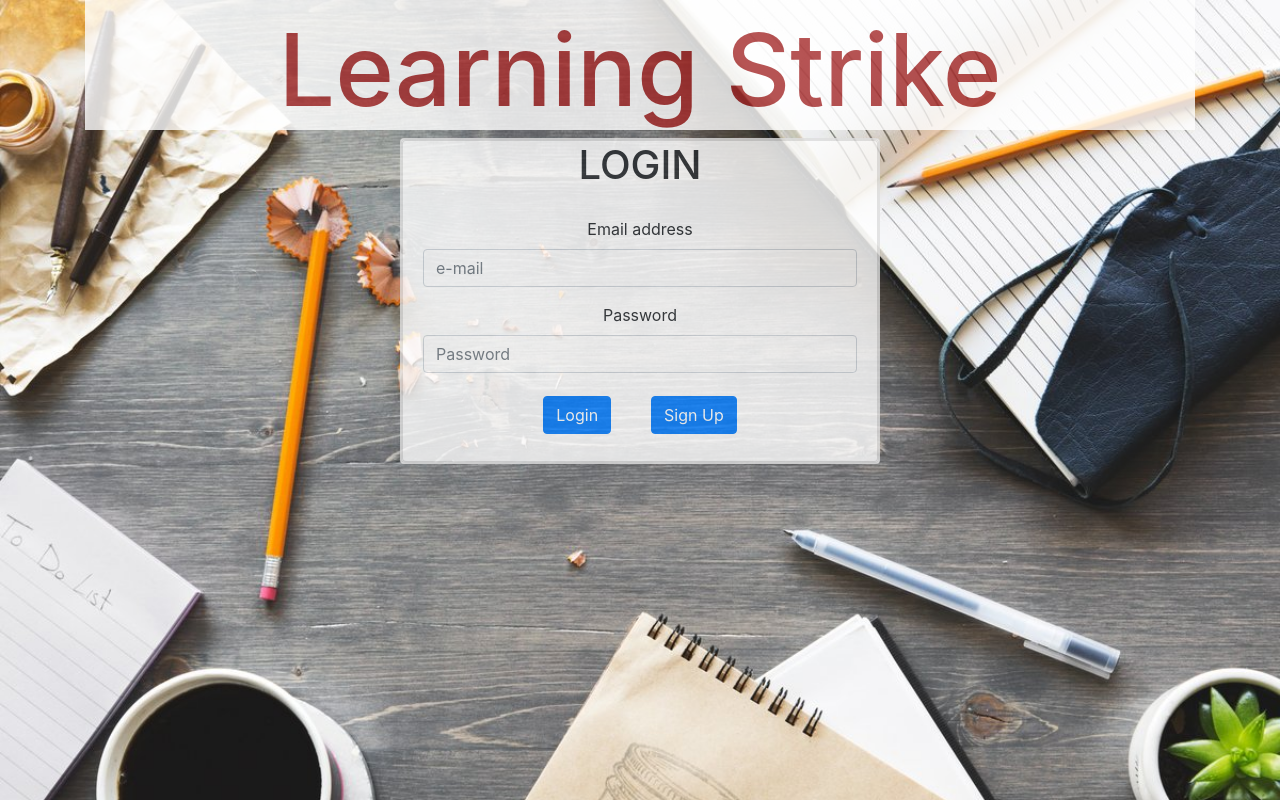
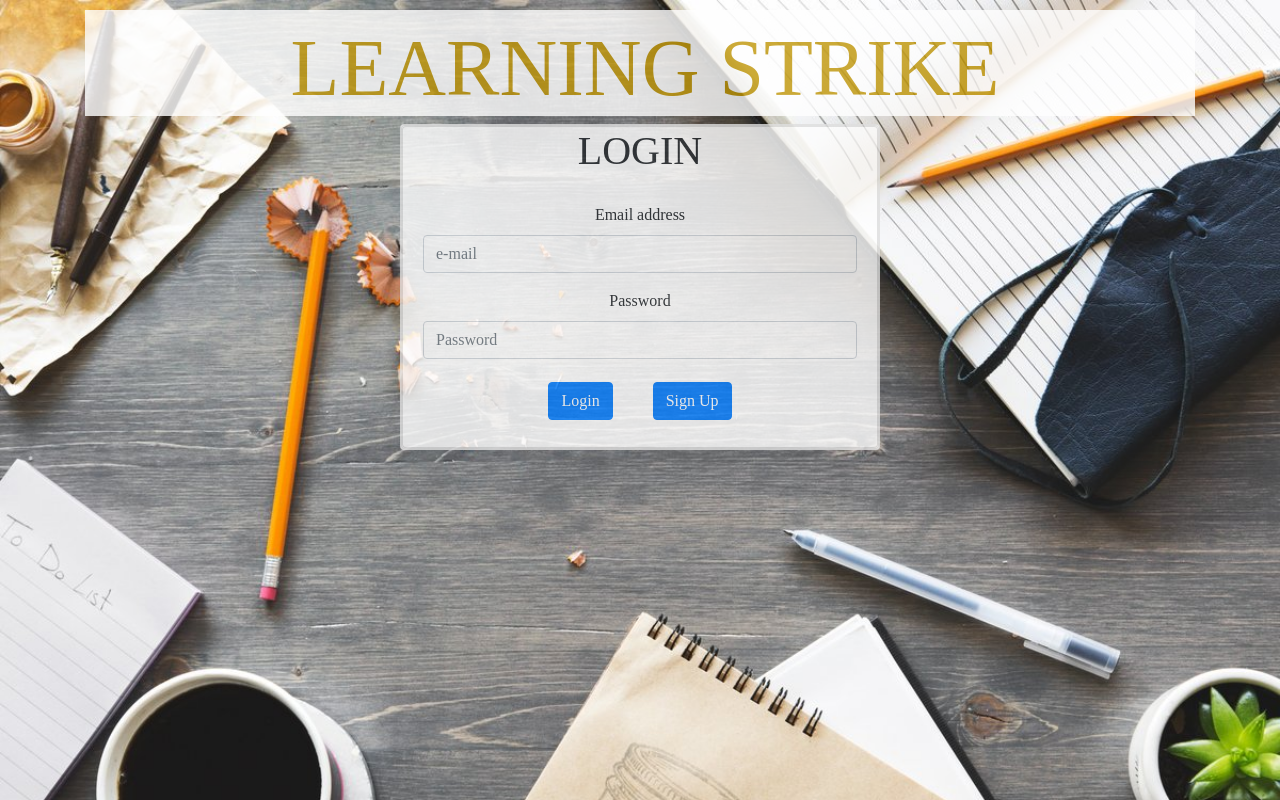
Before and after one commit to kerkkerk12/LearningStrike, a React (Create React App) app in the folder web/: page / in a window 1280 px wide. Built offline with nearby package versions, Linux system fonts and the light colour scheme.

Commit message:
ปรับ front ใหม่

```diff
--- a/web/src/components/Home.js
+++ b/web/src/components/Home.js
@@ -14,9 +14,9 @@ export default function Home(props) {
 
         <div style={{ backgroundImage: 'url(/images/YellowWallpaper3.png)', height: "150vh", backgroundSize: "cover" }}>
             <Navbar></Navbar>
-            <div style={{ marginLeft: "1.7%", color: "#000000", fontFamily:"Lucida Bright",paddingTop: "3%" ,width: "130px",padding: "10px",border: "5px solid black", margin: "12px",marginTop: "8px"}}>
-                <h2>HOME</h2>
+            <div style={{ marginLeft: "1.7%", color: "#000000", fontFamily:"Adobe Fan Heiti Std ",paddingTop: "3%" ,width: "130px",padding: "10px",border: "5px solid black", margin: "12px",marginTop: "20px",}}>
 
+                <h2> HOME</h2>
             </div>
 
 
--- a/web/src/components/Main.js
+++ b/web/src/components/Main.js
@@ -4,6 +4,7 @@ import Register from "./Register";
 import { Component } from "react";
 import { BrowserRouter as Router, Switch, Route, Link } from "react-router-dom";
 import React from 'react'
+import shadows from "@material-ui/core/styles/shadows";
 export default class Main extends Component {
 
   render() {
@@ -20,19 +21,27 @@ export default class Main extends Component {
         {/* <Navbar></Navbar> */}
         {/* <img src="https://burst.shopifycdn.com/photos/wrtiting-tools.jpg?width=1200&format=pjpg&exif=0&iptc=0" style={{minHeight: '100%',minWidth:'100%'}}></img> */}
 
-        <div className="container" style={{ opacity: "0.8" }}>
+        <div className="container" style={{ opacity: "0.8" ,padding:"10px",paddingLeft:"15px",paddingRight:"15px"}}>
           <center>
             <h1
               style={{
-                fontSize: "100px",
-                color: "#A52A2A",
+                fontSize: "80px",
+                color: "#C09607",
                 paddingTop: "10px",
-                backgroundColor:"white"
+                paddingLeft:"10px",
+                backgroundColor:"white",
+                fontFamily:"Adobe Fan Heiti Std ",
+
+
+
+
+
+
               }}
             >
-              Learning Strike
+              LEARNING STRIKE
             </h1>
-            <div className="card" style={{ width: "30rem" }}>
+            <div className="card" style={{ width: "30rem", fontFamily:"Adobe Fan Heiti Std "}}>
               <Login></Login>
             </div>
           </center>
--- a/web/src/components/Navbar.js
+++ b/web/src/components/Navbar.js
@@ -22,7 +22,7 @@ export default class Navbar extends Component {
         <div style={{backgroundColor: "#000000" ,border: "1px solid"}}></div>
         <nav
           className="navbar navbar-expand-lg navbar-light"
-          style={{ backgroundColor: "#DEA80A" }}
+          style={{ backgroundColor: "#DEA80A",fontFamily:"Adobe Fan Heiti Std " }}
         >
           <div className="container-fluid">
             <span className="navbar-brand">CLASS HUB</span>
--- a/web/src/components/RoomEdit.js
+++ b/web/src/components/RoomEdit.js
@@ -57,7 +57,7 @@ function RoomEdit() {
         <div
             style={{backgroundImage: "url(/images/YellowWallpaper2.png)",height: "100vh",backgroundSize: "cover",}}>
             <Navbar></Navbar>
-            <div style={{ marginLeft: "1.7%", color: "#000000", fontFamily:"Lucida Bright",paddingTop: "3%" ,width: "130px",padding: "10px",border: "5px solid black", margin: "12px",marginTop: "8px"}}>
+            <div style={{ marginLeft: "1.7%", color: "#000000", fontFamily:"Adobe Fan Heiti Std",paddingTop: "3%" ,width: "130px",padding: "10px",border: "5px solid black", margin: "15px",marginTop: "8px"}}>
                 <h2>ROOM EDIT</h2>
 
             </div>
```
